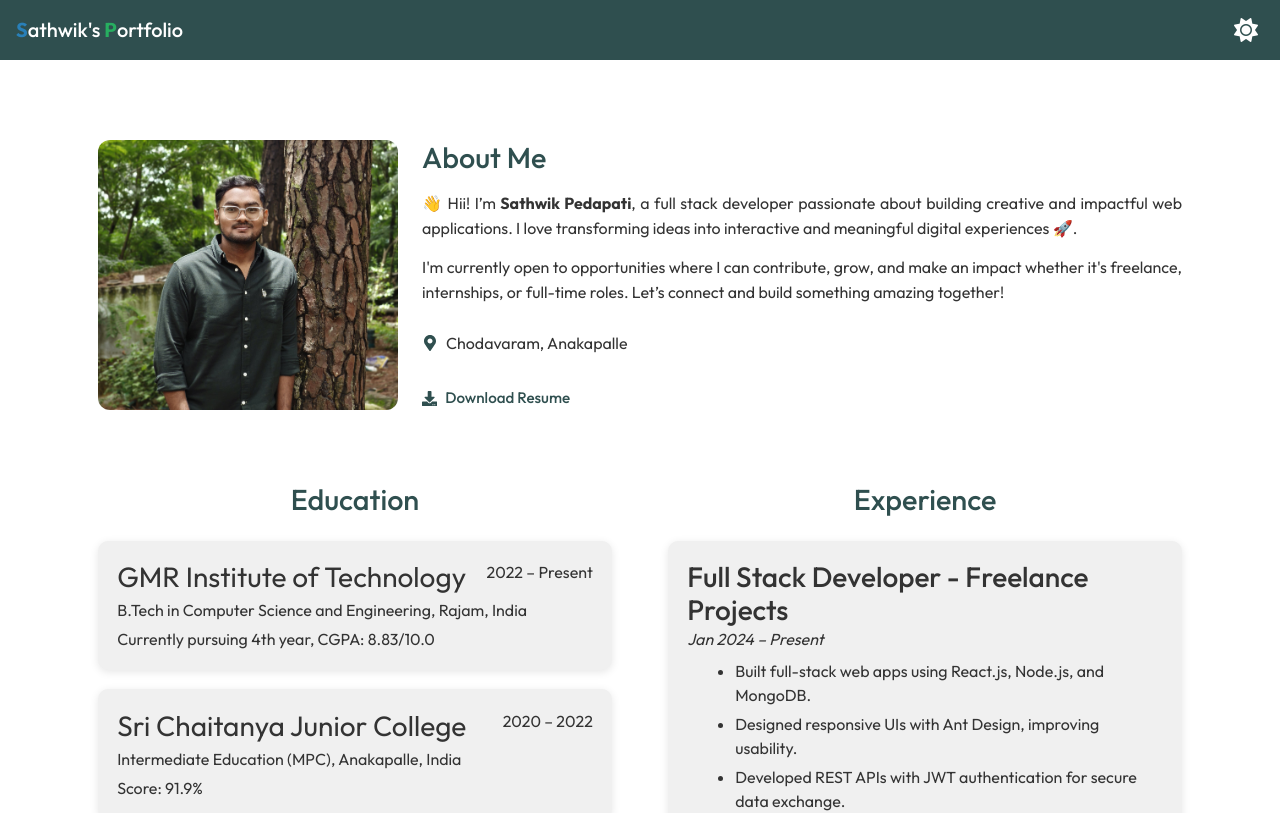
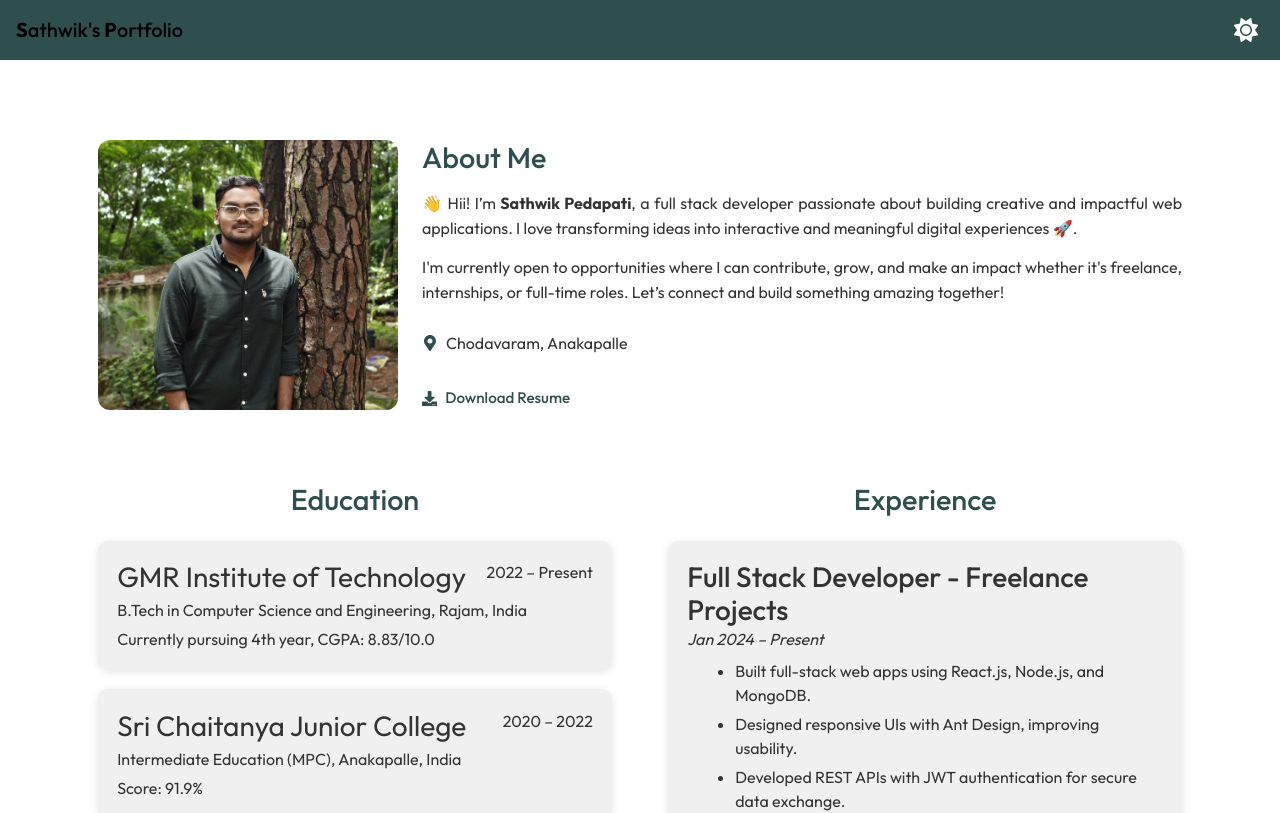
Before and after one commit to sathwikpedapati/portfolio, a React (Create React App) app: page / in a window 1280 px wide. Shown: the top 813 px of the page. Built offline with nearby package versions, Linux system fonts and the light colour scheme.

Commit message:
Update Navbar.js

```diff
--- a/src/components/Navbar.js
+++ b/src/components/Navbar.js
@@ -37,12 +37,13 @@ const Navbar = () => {
         className="navbar d-flex justify-content-between align-items-center px-3"
         style={navbarStyle}
       >
-        <span className="navbar-brand mb-0 h1 text-white">
-          <strong style={{ color: isDark ? '#3498db' : '#2980b9' }}>S</strong>
-          athwik's{' '}
-          <strong style={{ color: isDark ? '#2ecc71' : '#27ae60' }}>P</strong>
-          ortfolio
-        </span>
+<span className="navbar-brand mb-0 h1">
+  <strong style={{ color: 'black' }}>S</strong>
+  athwik's{' '}
+  <strong style={{ color: 'black' }}>P</strong>
+  ortfolio
+</span>
+
 
         <button
           onClick={toggleTheme}
```
